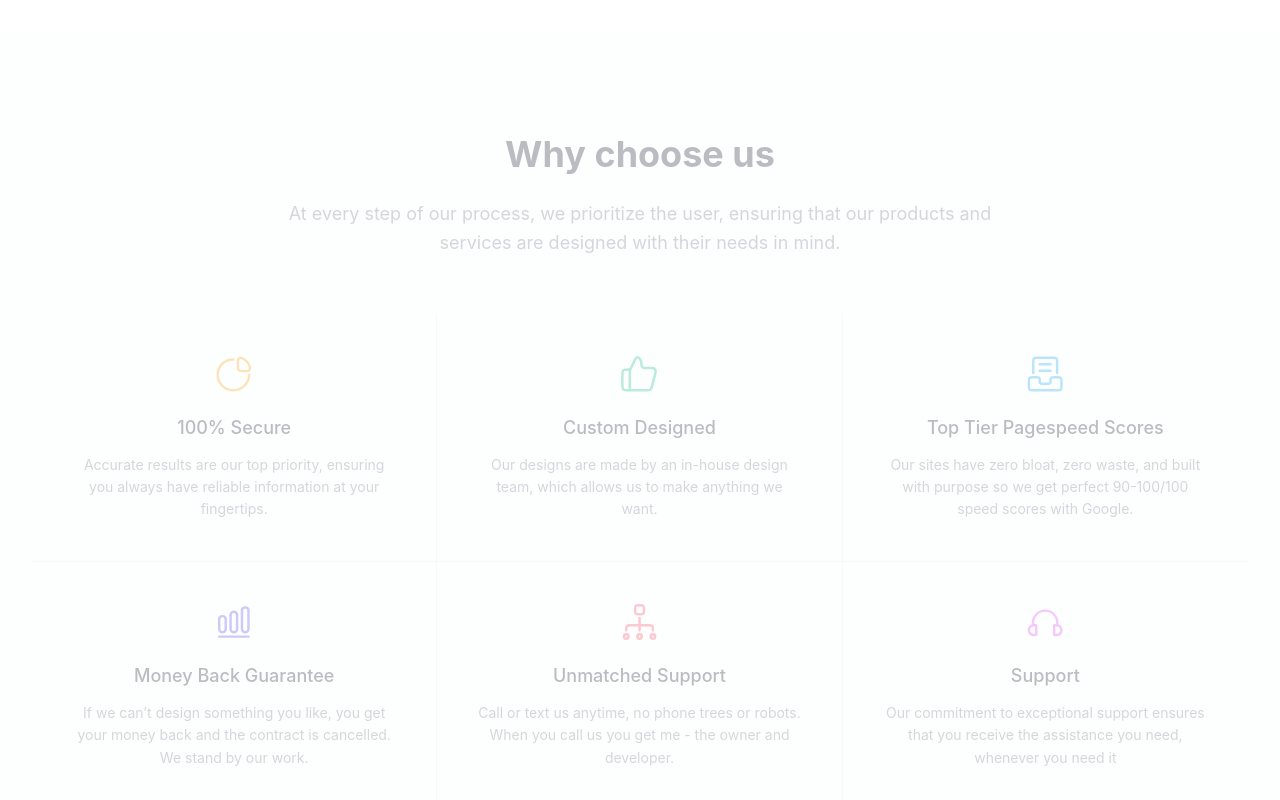
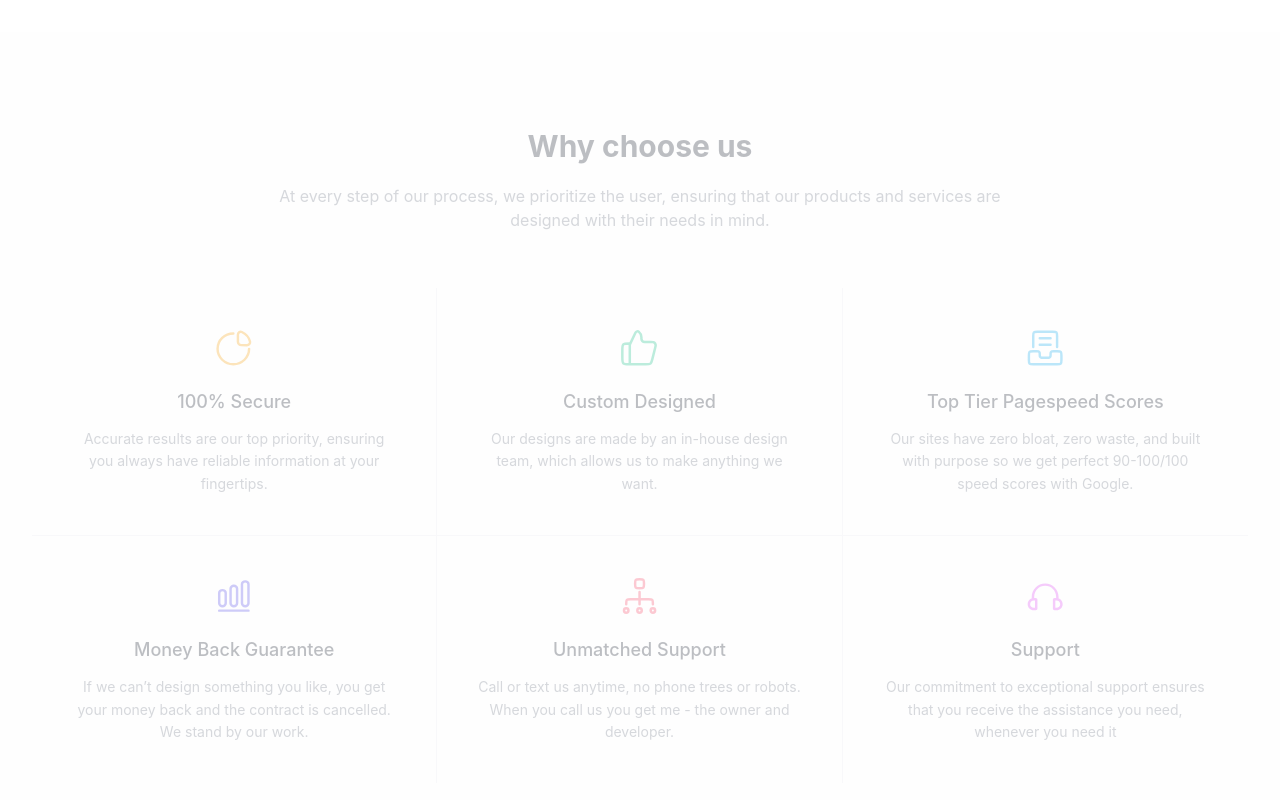
Before and after one commit to jacobadam/jacobadamdeveloper, a React (Create React App) app: page / in a window 1280 px wide. Shown: the part 1620-2420 px from the top of the page. Built offline with nearby package versions, Linux system fonts and the light colour scheme.

Commit message:
update styling for home benefits dark mode

```diff
--- a/src/HomeBenefits.jsx
+++ b/src/HomeBenefits.jsx
@@ -2,13 +2,13 @@ import React from "react";
 
 export default function HomeBenefits() {
   return (
-    <section className="py-24 bg-gray-50 dark:bg-gray-800">
+    <section className="w-full py-24 bg-gray-50 dark:bg-transparent">
       <div className="mx-auto max-w-7xl px-4 sm:px-6 lg:px-8">
         <div className="mb-14 text-center">
-          <h2 className="text-4xl text-center font-bold text-gray-900 dark:text-white leading-[3.25rem] mb-5 max-w-full lg:max-w-3xl lg:mx-auto">
+          <h1 className="text-2xl xl:text-3xl font-bold text-center text-gray-900 dark:text-white leading-[3.25rem] mb-5 max-w-full lg:max-w-3xl lg:mx-auto">
             Why choose us
-          </h2>
-          <p className="text-lg font-normal text-gray-500 dark:text-slate-400 leading-[1.8rem] lg:max-w-3xl lg:mx-auto ">
+          </h1>
+          <p className="text-gray-500 dark:text-gray-300 lg:max-w-3xl lg:mx-auto">
             At every step of our process, we prioritize the user, ensuring that
             our products and services are designed with their needs in mind.
           </p>
```
